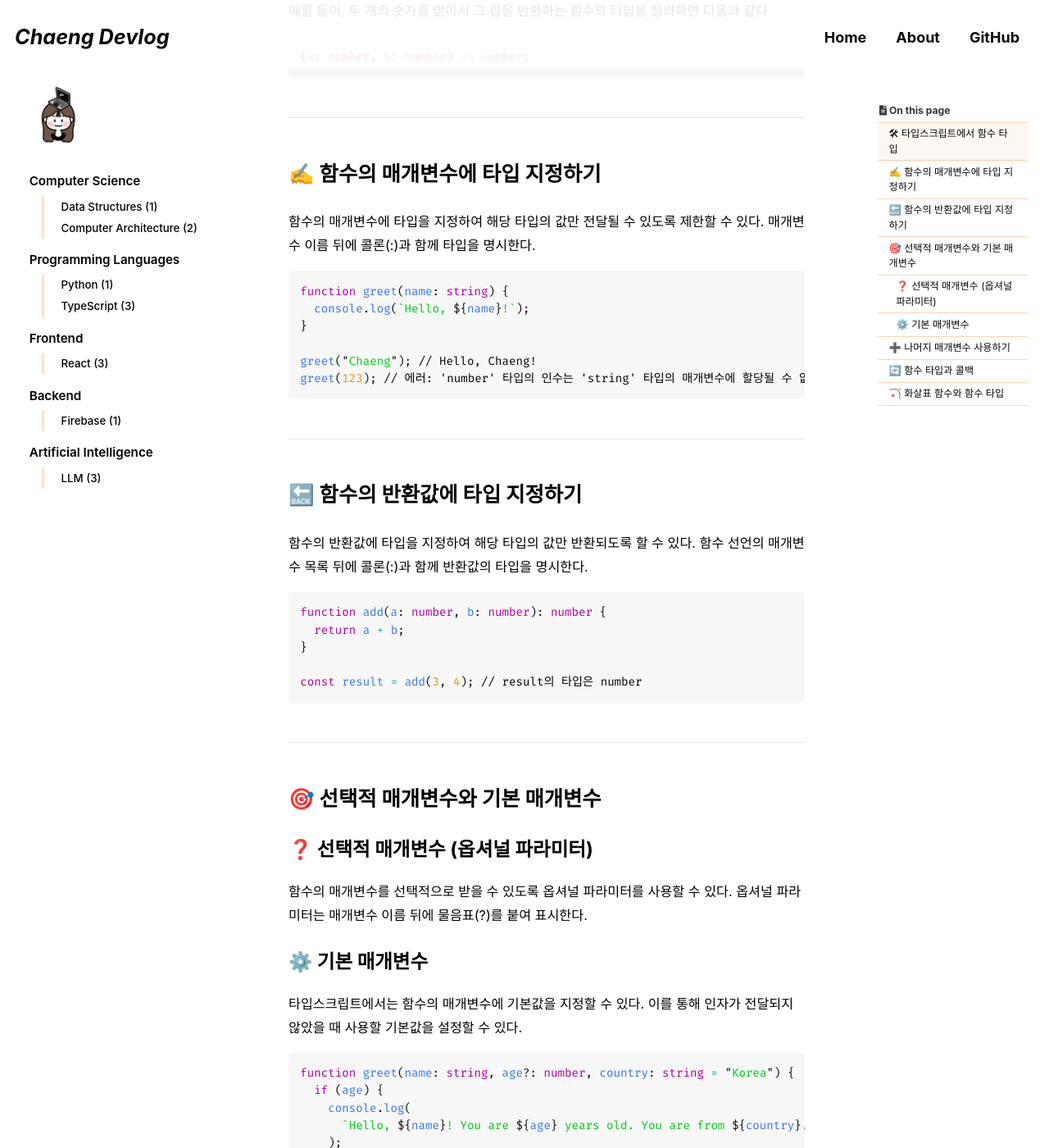
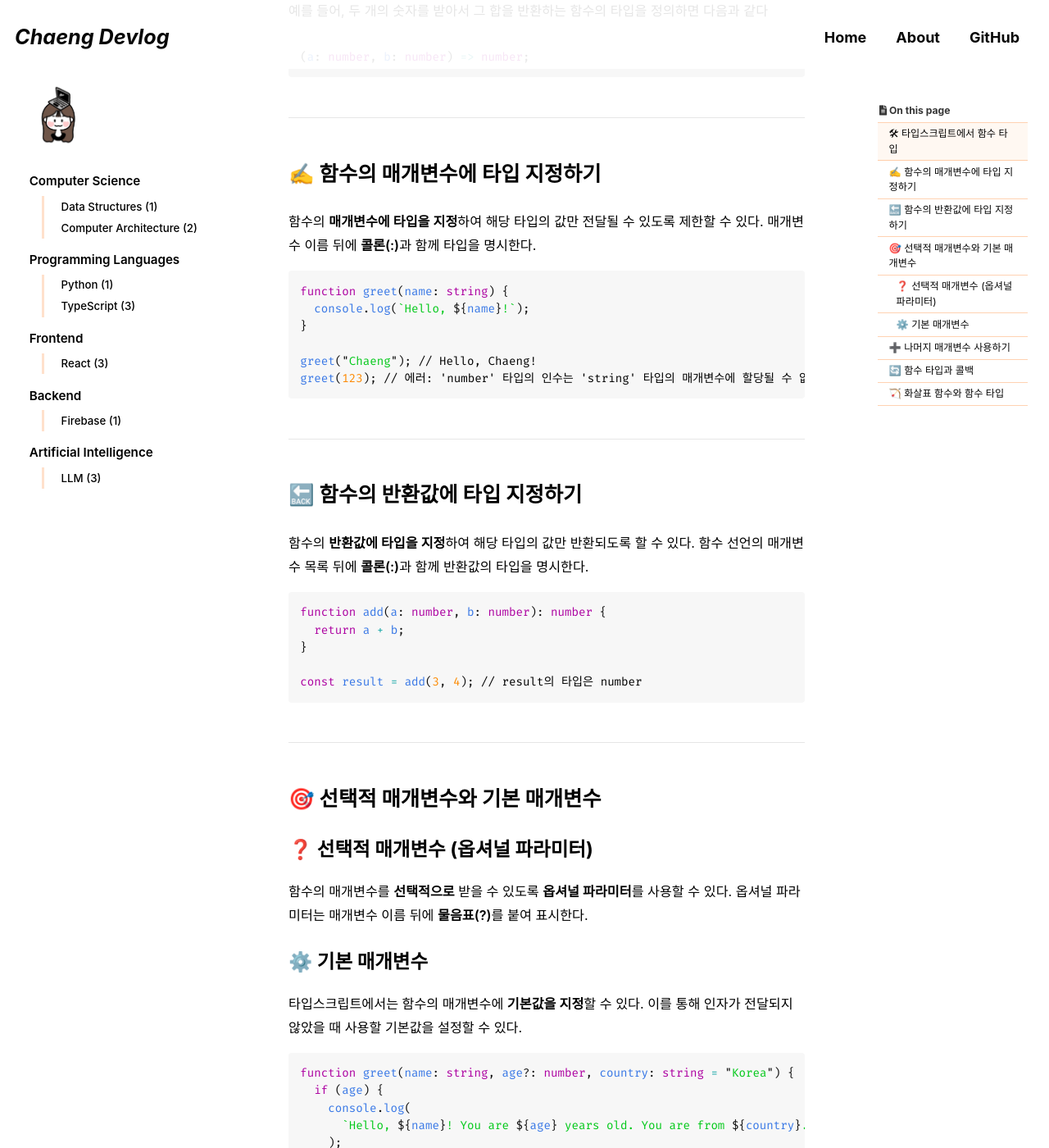
Before and after one commit to cchaeyoung/cchaeyoung.github.io, a Jekyll site: the page built from _posts/2024-09-29-typescript-function-types.md, in a window 1280 px wide and 1400 px high, scrolled down 452 px. Shown: the whole window at 82% size. Built offline with Jekyll 4.4.1, drawn with Linux system fonts in a browser that asks for light colours; cached includes are drawn as plain includes; some web fonts are replaced; comment, search, counter and statistics services are not loaded; some of the changed text lies outside the part shown.

Commit message:
docs: Update content

````diff
--- a/_posts/2024-09-29-ts.md
+++ b/_posts/2024-09-29-typescript-function-types.md
@@ -18,7 +18,7 @@ last_modified_at: 2024-09-29
 
 # 🛠 타입스크립트에서 함수 타입
 
-타입스크립트에서는 함수의 타입을 정의할 수 있다. 함수 타입은 매개변수의 타입과 반환값의 타입을 명시한다.
+타입스크립트에서는 **함수의 타입**을 정의할 수 있다. 함수 타입은 **매개변수의 타입**과 **반환값의 타입**을 명시한다.
 
 ```typescript
 (매개변수1: 타입1, 매개변수2: 타입2, ...) => 반환값 타입
@@ -34,7 +34,7 @@ last_modified_at: 2024-09-29
 
 # ✍️ 함수의 매개변수에 타입 지정하기
 
-함수의 매개변수에 타입을 지정하여 해당 타입의 값만 전달될 수 있도록 제한할 수 있다. 매개변수 이름 뒤에 콜론(:)과 함께 타입을 명시한다.
+함수의 **매개변수에 타입을 지정**하여 해당 타입의 값만 전달될 수 있도록 제한할 수 있다. 매개변수 이름 뒤에 **콜론(:)**과 함께 타입을 명시한다.
 
 ```typescript
 function greet(name: string) {
@@ -49,7 +49,7 @@ greet(123); // 에러: 'number' 타입의 인수는 'string' 타입의 매개변
 
 # 🔙 함수의 반환값에 타입 지정하기
 
-함수의 반환값에 타입을 지정하여 해당 타입의 값만 반환되도록 할 수 있다. 함수 선언의 매개변수 목록 뒤에 콜론(:)과 함께 반환값의 타입을 명시한다.
+함수의 **반환값에 타입을 지정**하여 해당 타입의 값만 반환되도록 할 수 있다. 함수 선언의 매개변수 목록 뒤에 **콜론(:)**과 함께 반환값의 타입을 명시한다.
 
 ```typescript
 function add(a: number, b: number): number {
@@ -65,11 +65,11 @@ const result = add(3, 4); // result의 타입은 number
 
 ## ❓ 선택적 매개변수 (옵셔널 파라미터)
 
-함수의 매개변수를 선택적으로 받을 수 있도록 옵셔널 파라미터를 사용할 수 있다. 옵셔널 파라미터는 매개변수 이름 뒤에 물음표(?)를 붙여 표시한다.
+함수의 매개변수를 **선택적으로** 받을 수 있도록 **옵셔널 파라미터**를 사용할 수 있다. 옵셔널 파라미터는 매개변수 이름 뒤에 **물음표(?)**를 붙여 표시한다.
 
 ## ⚙️ 기본 매개변수
 
-타입스크립트에서는 함수의 매개변수에 기본값을 지정할 수 있다. 이를 통해 인자가 전달되지 않았을 때 사용할 기본값을 설정할 수 있다.
+타입스크립트에서는 함수의 매개변수에 **기본값을 지정**할 수 있다. 이를 통해 인자가 전달되지 않았을 때 사용할 기본값을 설정할 수 있다.
 
 ```typescript
 function greet(name: string, age?: number, country: string = "Korea") {
@@ -90,7 +90,7 @@ greet("Bob", 25, "Canada"); // Hello, Bob! You are 25 years old. You are from Ca
 
 # ➕ 나머지 매개변수 사용하기
 
-타입스크립트에서는 함수의 매개변수로 임의의 개수의 인수를 받을 수 있는 나머지 매개변수를 지원한다. 나머지 매개변수는 매개변수 이름 앞에 점 세 개(...)를 붙여 표시한다.
+타입스크립트에서는 함수의 매개변수로 임의의 개수의 인수를 받을 수 있는 **나머지 매개변수**를 지원한다. 나머지 매개변수는 매개변수 이름 앞에 **점 세 개(...)**를 붙여 표시한다.
 
 ```typescript
 function sum(...numbers: number[]): number {
@@ -107,7 +107,7 @@ console.log(sum(4, 5, 6, 7)); // 22
 
 # 🔄 함수 타입과 콜백
 
-콜백 함수는 다른 함수에 인자로 전달되는 함수이다. 타입스크립트에서는 콜백 함수의 타입도 명시적으로 지정할 수 있다.
+**콜백 함수**는 다른 함수에 **인자로 전달되는 함수**이다. 타입스크립트에서는 **콜백 함수의 타입**도 명시적으로 지정할 수 있다.
 
 ```typescript
 function doSomething(callback: (result: number) => void) {
@@ -124,7 +124,7 @@ doSomething((num) => {
 
 # 🏹 화살표 함수와 함수 타입
 
-화살표 함수(Arrow Function)는 함수를 더 간결하게 작성할 수 있는 방법을 제공한다. 화살표 함수는 => 기호를 사용하여 정의한다. 화살표 함수의 타입도 일반 함수와 동일한 방식으로 정의할 수 있다.
+화살표 함수(Arrow Function)는 **함수를 더 간결하게 작성할 수 있는 방법**을 제공한다. 화살표 함수는 **=>** 기호를 사용하여 정의한다. 화살표 함수의 타입도 일반 함수와 동일한 방식으로 정의할 수 있다.
 
 ```typescript
 const add = (a: number, b: number): number => {
@@ -137,4 +137,4 @@ console.log(add(3, 4)); // 7
 console.log(multiply(3, 4)); // 12
 ```
 
-위의 예시에서 add 함수는 중괄호({})를 사용하여 함수 본문을 정의하고 return 키워드를 사용하여 값을 반환한다. 반면, multiply 함수는 return 키워드를 생략하고 함수 본문을 간략하게 작성하였다.
+위의 예시에서 **add 함수**는 **중괄호({})**를 사용하여 함수 본문을 정의하고 **return** 키워드를 사용하여 값을 반환한다. 반면, **multiply 함수**는 **return** 키워드를 생략하고 함수 본문을 간략하게 작성하였다.
````
